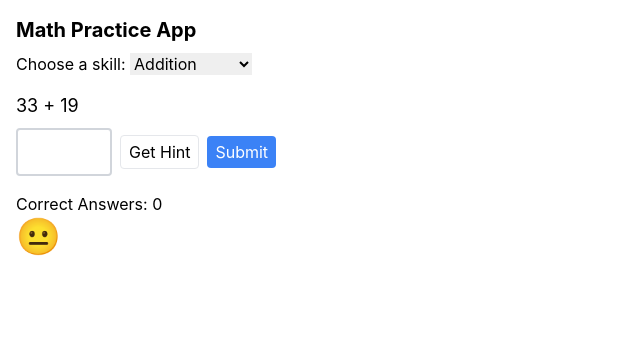
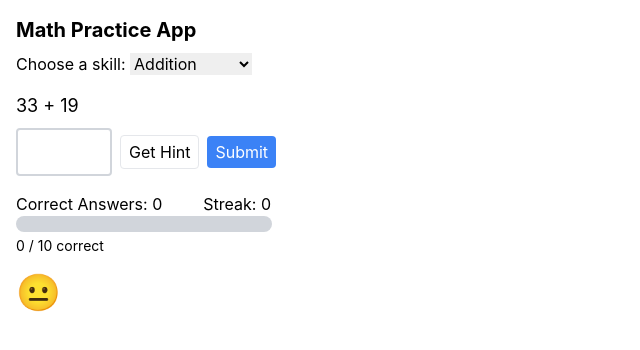
Before and after one commit to glee54math/AB-Website, a React (Create React App) app: page /app in a window 1280 px wide. Shown: the top 350 px of the page, without its empty margins (0-640 px from the left). Built offline with nearby package versions, Linux system fonts and the light colour scheme.

Commit message:
Added Streak Ability

```diff
--- a/src/components/ProblemView.tsx
+++ b/src/components/ProblemView.tsx
@@ -5,12 +5,14 @@ type ProblemViewProps = {
   problemType: string;
   generator: () => MathProblem;
   onCorrect: () => void;
+  onIncorrect: () => void;
 };
 
 export default function ProblemView({
   problemType,
   generator,
   onCorrect,
+  onIncorrect,
 }: ProblemViewProps) {
   const [problem, setProblem] = useState<MathProblem>(generator());
   const [userAnswer, setUserAnswer] = useState("");
@@ -45,6 +47,7 @@ export default function ProblemView({
       }, 1250); // 1.25 sec
     } else {
       setIsWrong(true);
+      onIncorrect();
     }
   };
 
--- a/src/components/ProgressBar.tsx
+++ b/src/components/ProgressBar.tsx
@@ -1,17 +1,20 @@
 type ProgressBarProps = {
   correctCount: number;
+  streakCount: number;
   targetCount?: number; // Optional for leveling/goal features
 };
 
 export default function ProgressBar({
   correctCount,
+  streakCount,
   targetCount = 10,
 }: ProgressBarProps) {
   const percentage = Math.min((correctCount / targetCount) * 100, 100);
+  const streakPercentage = 0;
 
   return (
     <div className="mb-4">
-      <div className="h-4 bg-gray-300 rounded-full">
+      <div className="h-4 w-64 bg-gray-300 rounded-full">
         <div
           className="h-4 bg-green-500 rounded-full transition-all duration-300"
           style={{ width: `${percentage}%` }}
--- a/src/components/SkillSelector.tsx
+++ b/src/components/SkillSelector.tsx
@@ -1,7 +1,6 @@
 // src/components/SkillSelector.tsx
 
 import React from "react";
-import ProgressBar from "./ProgressBar";
 
 interface SkillSelectorProps {
   skills: Skill[];
--- a/src/pages/App.tsx
+++ b/src/pages/App.tsx
@@ -1,4 +1,4 @@
-import { useCallback, useState } from "react";
+import { useEffect, useState } from "react";
 import ProblemView from "../components/ProblemView";
 import {
   generateAdditionProblem,
@@ -8,9 +8,11 @@ import {
 import User from "../components/User";
 import { skills } from "../components/User";
 import type { Skill } from "../components/SkillSelector";
+import ProgressBar from "../components/ProgressBar";
 
 function App() {
   const [correctCount, setCorrectCount] = useState(0);
+  const [streakCount, setStreakCount] = useState(0);
   const [activeSkill, setActiveSkill] = useState<string>("Addition");
   const [usersSkills, setUsersSkills] = useState<Skill[]>(skills);
   const [pendingSkill, setPendingSkill] = useState<string>("Addition");
@@ -18,6 +20,11 @@ function App() {
 
   const handleCorrectAnswer = () => {
     setCorrectCount((prev) => prev + 1);
+    setStreakCount((prev) => prev + 1);
+  };
+
+  const handleIncorrectAnswer = () => {
+    setStreakCount(0);
   };
 
   const getProblemGenerator = (skill: string): (() => MathProblem) => {
@@ -67,8 +74,12 @@ function App() {
         problemType={activeSkill} // This should trigger a re-render if/when the user clicks the button
         generator={() => getProblemGenerator(activeSkill)()}
         onCorrect={handleCorrectAnswer}
+        onIncorrect={handleIncorrectAnswer}
       />
-      <div className="mt-4">Correct Answers: {correctCount}</div>
+      <div className="mt-4">
+        Correct Answers: {correctCount} &emsp;&emsp; Streak: {streakCount}
+      </div>
+      <ProgressBar correctCount={correctCount} streakCount={streakCount} />
       <User correctCount={correctCount} />
     </div>
   );
```
